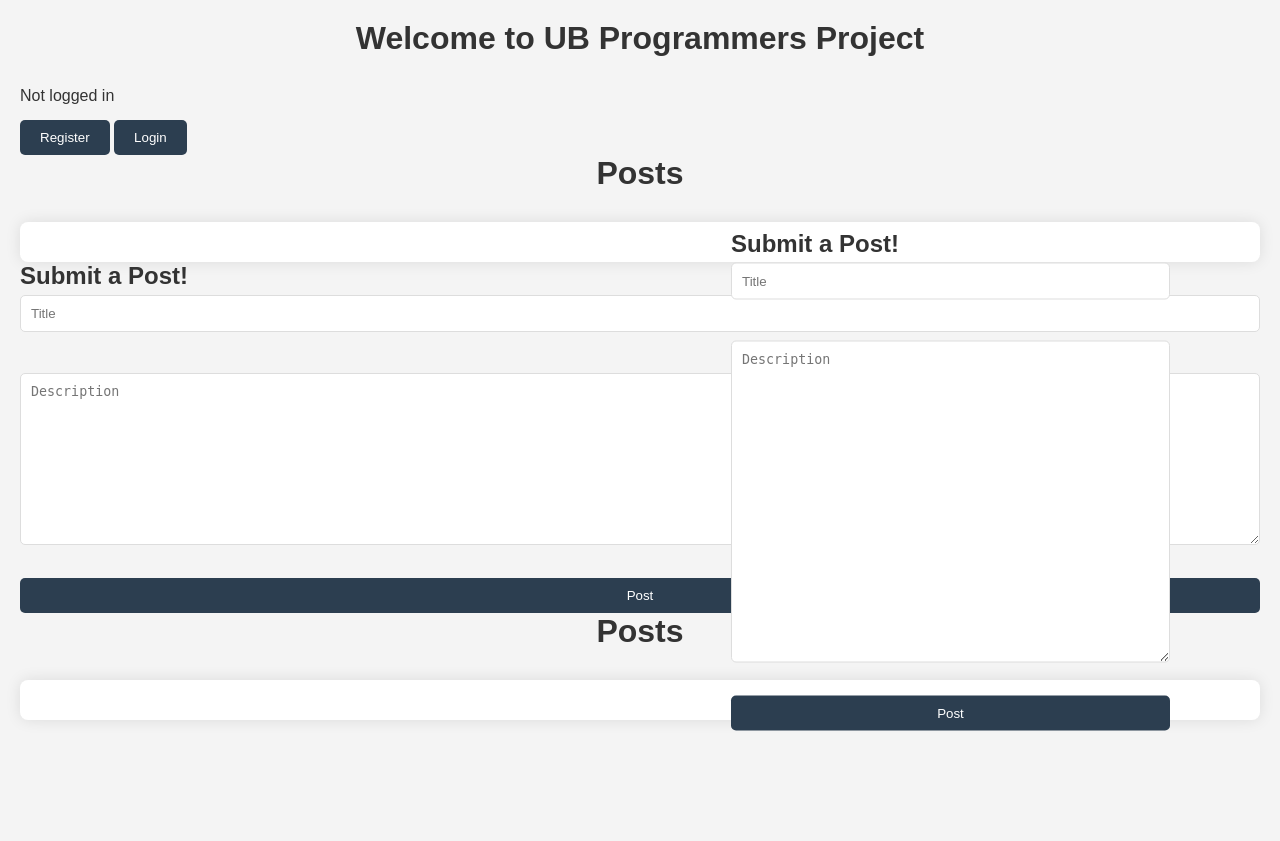
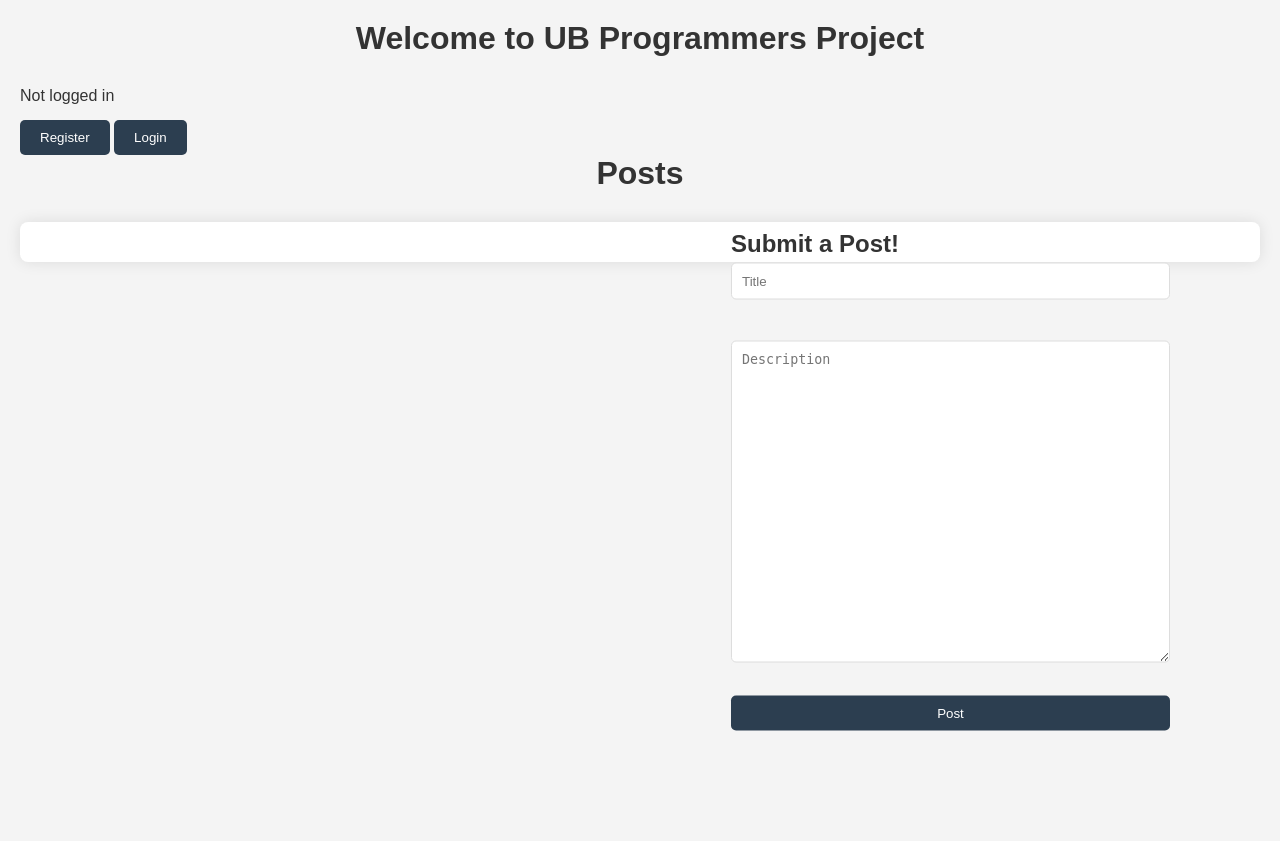
Before and after one commit to kevinzhong930/CSE312Project, a Flask app: page / in a window 1280 px wide. Run offline with Flask 2, Linux system fonts and the light colour scheme; data that the repository does not hold is empty.

Commit message:
deleted extra post div

```diff
--- a/GroupProject/templates/index.html
+++ b/GroupProject/templates/index.html
@@ -70,22 +70,6 @@
         </div>
     </div>
 
-    <div class="post-container">
-
-        <form id="postSubmission" class="post-form" action="/post-submission" method="POST">
-            <h2>Submit a Post!</h2>
-            <input type="text" name="title" placeholder="Title" required>
-            <br> <br>
-            <textarea id = "description" name ="description" placeholder = "Description" cols="29" rows="10"></textarea>
-            <br>
-            <button type="submit">Post</button>
-        </form>
-
-        <h1>Posts</h1>
-
-        <div id = "postHistory">
-        </div>
-    </div>
 
     <script>
         function getUsername() {
```
